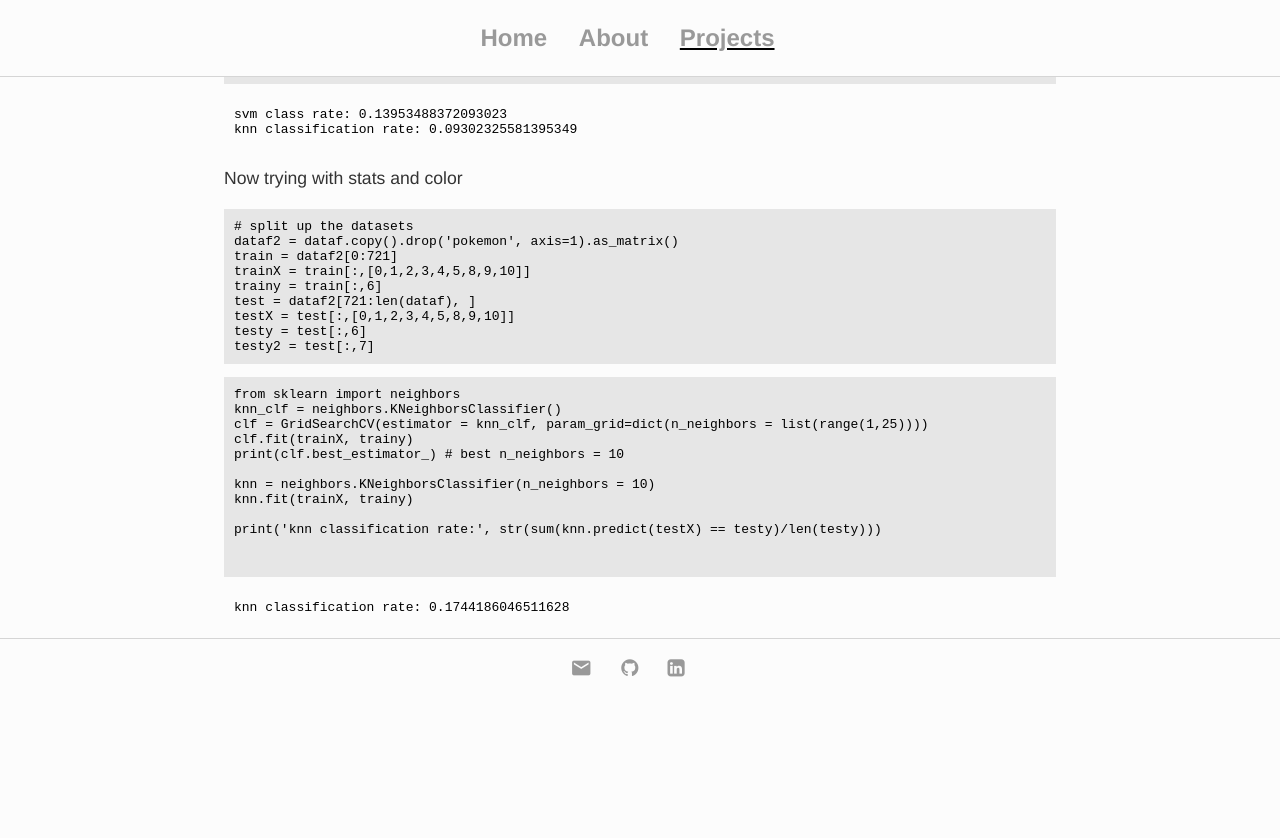
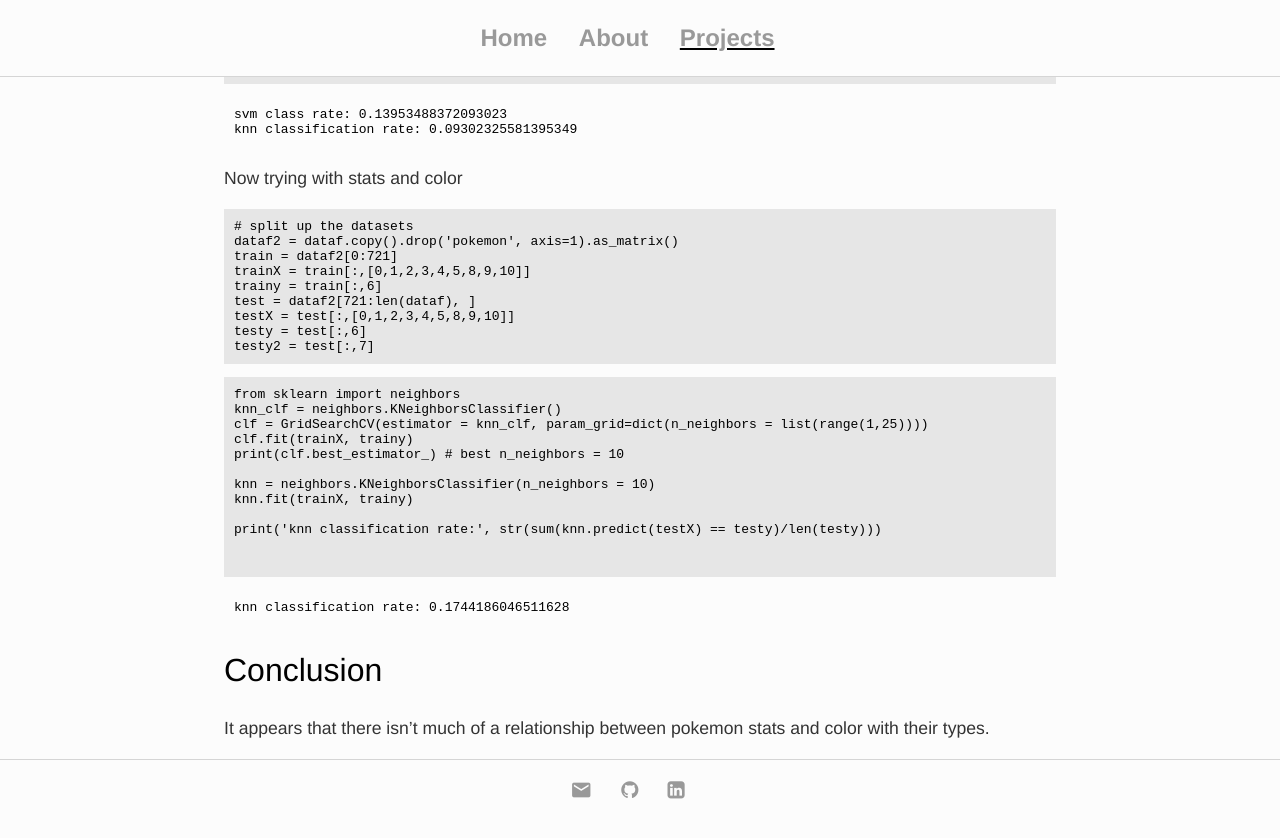
Before and after one commit to clfkenny/clfkenny.github.io, a Jekyll site: the page built from projects/pokemon_classifier/index.md, in a window 1280 px wide and 900 px high, scrolled down 6476 px. Shown: the top 838 px of the window. Built offline with Jekyll 4.4.1, drawn with Linux system fonts in a browser that asks for light colours; before the commit the page ends 7254 px from its top, so only the background shows below that.

Commit message:
Update index.md

````diff
--- a/projects/pokemon_classifier/index.md
+++ b/projects/pokemon_classifier/index.md
@@ -419,3 +419,6 @@ print('knn classification rate:', str(sum(knn.predict(testX) == testy)/len(testy
 ```
 
     knn classification rate: 0.1744186046511628
+
+## Conclusion
+It appears that there isn't much of a relationship between pokemon stats and color with their types.
````
